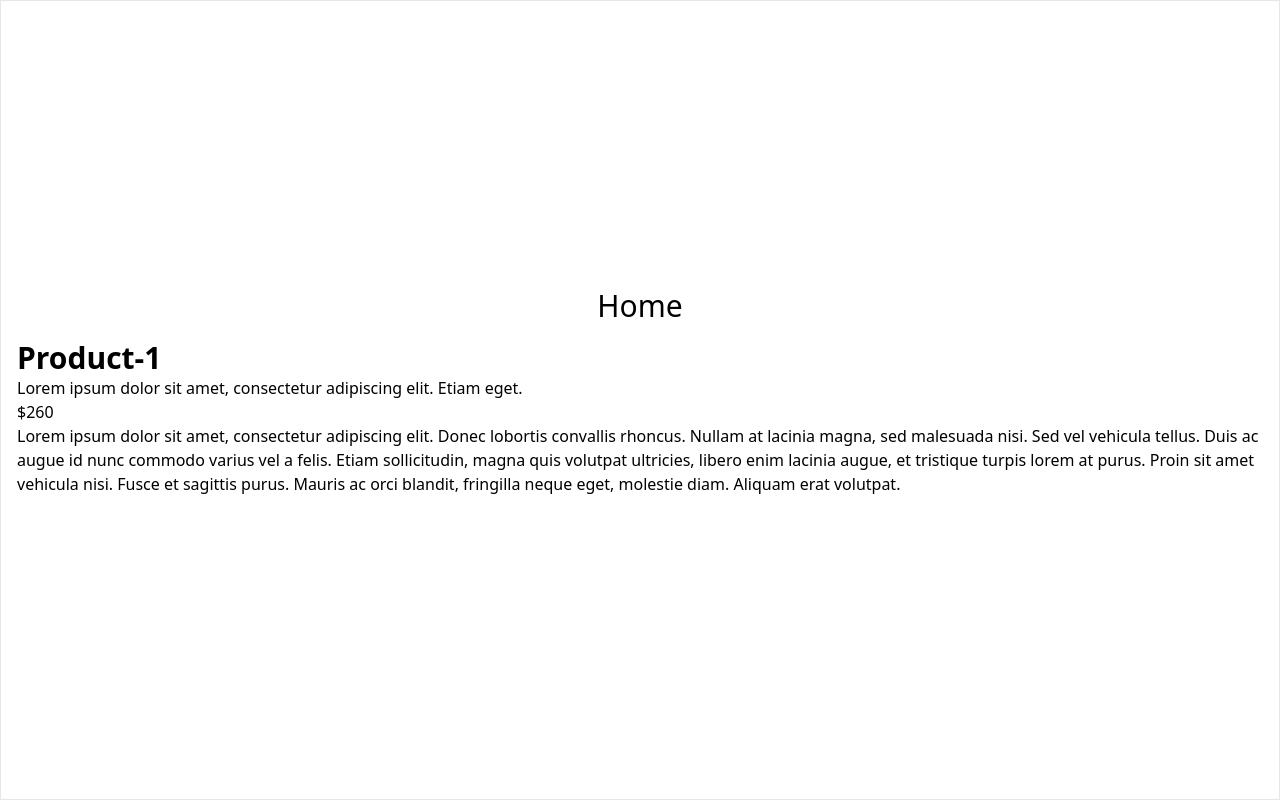
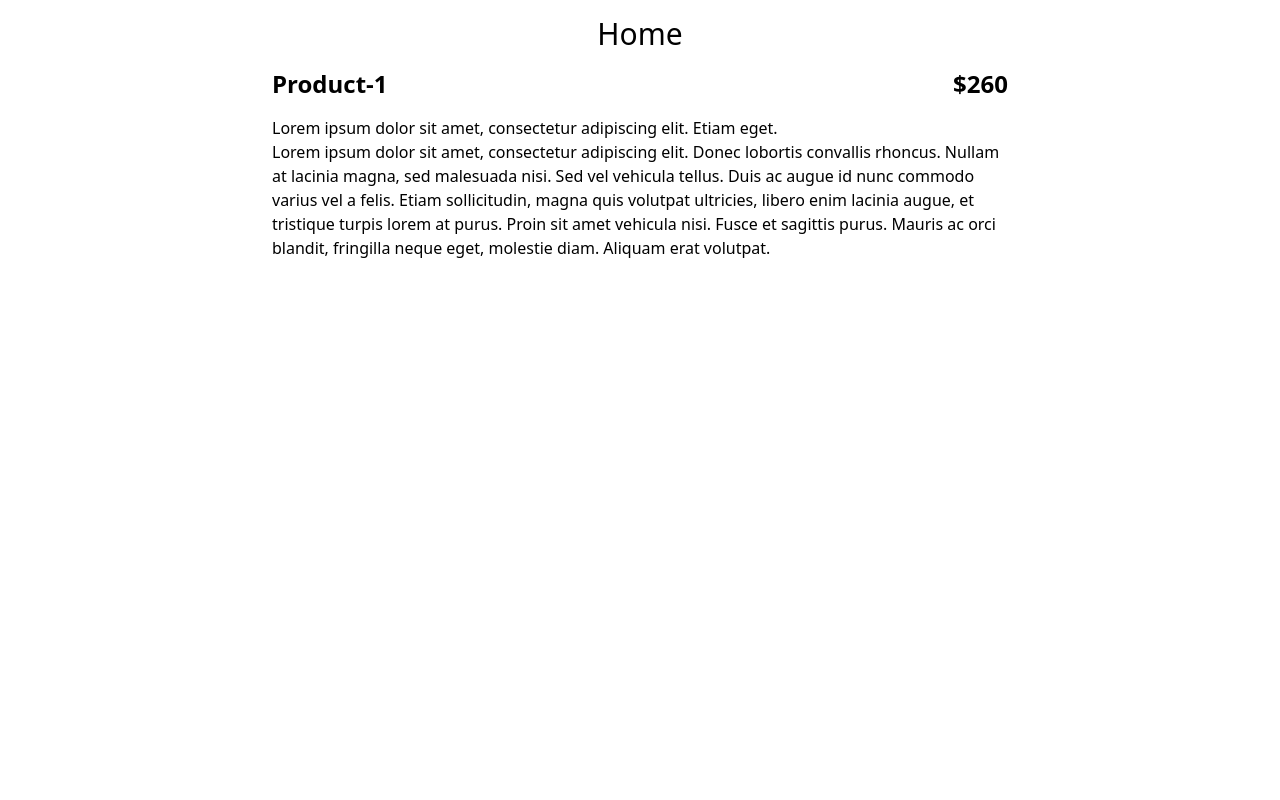
Before and after one commit to ianbrdeguzman/next-stripe, a Next.js app: page /products/product-1 in a window 1280 px wide. Built offline with nearby package versions, Linux system fonts and the light colour scheme.

Commit message:
added button for add to cart

```diff
--- a/components/Layout.tsx
+++ b/components/Layout.tsx
@@ -6,7 +6,7 @@ interface LayoutProps {
 
 export function Layout({ children }: LayoutProps) {
   return (
-    <div className="border w-screen h-screen flex justify-center items-center text-center flex flex-col">
+    <div className="p-4 w-100 h-100% flex justify-center items-center text-center flex flex-col">
       <Link href="/">
         <a className="hover:text-blue-900 focus:text-blue-900 hover:underline text-3xl">
           Home
--- a/pages/index.tsx
+++ b/pages/index.tsx
@@ -1,5 +1,6 @@
 import Head from 'next/head';
 import Link from 'next/link';
+import useCart from '../hooks/useCart';
 import getAllProducts from '../lib/getAllProducts';
 
 export interface ProductData {
@@ -10,6 +11,8 @@ export interface ProductData {
 }
 
 export default function Home({ products }: { products: ProductData[] }) {
+  const { cart, addItemToCart } = useCart();
+  console.log(cart);
   return (
     <div>
       <Head>
@@ -30,6 +33,13 @@ export default function Home({ products }: { products: ProductData[] }) {
                 <p>${p.price / 100}</p>
               </a>
             </Link>
+            <button
+              type="button"
+              className="border p-1 rounded mt-4"
+              onClick={() => addItemToCart(p.id)}
+            >
+              Add to Cart
+            </button>
           </article>
         ))}
       </main>
--- a/pages/products/[id].tsx
+++ b/pages/products/[id].tsx
@@ -12,10 +12,12 @@ export default function ProductPage({
   product: ProductPageProps;
 }) {
   return (
-    <div className="text-left p-4">
-      <h1 className="text-3xl font-bold">{name}</h1>
+    <div className="text-left p-4 max-w-3xl">
+      <h1 className="text-2xl font-bold flex justify-between mb-4">
+        <span>{name}</span>
+        <span>${price / 100}</span>
+      </h1>
       <p>{description}</p>
-      <p>${price / 100}</p>
       <p>{content}</p>
     </div>
   );
```
